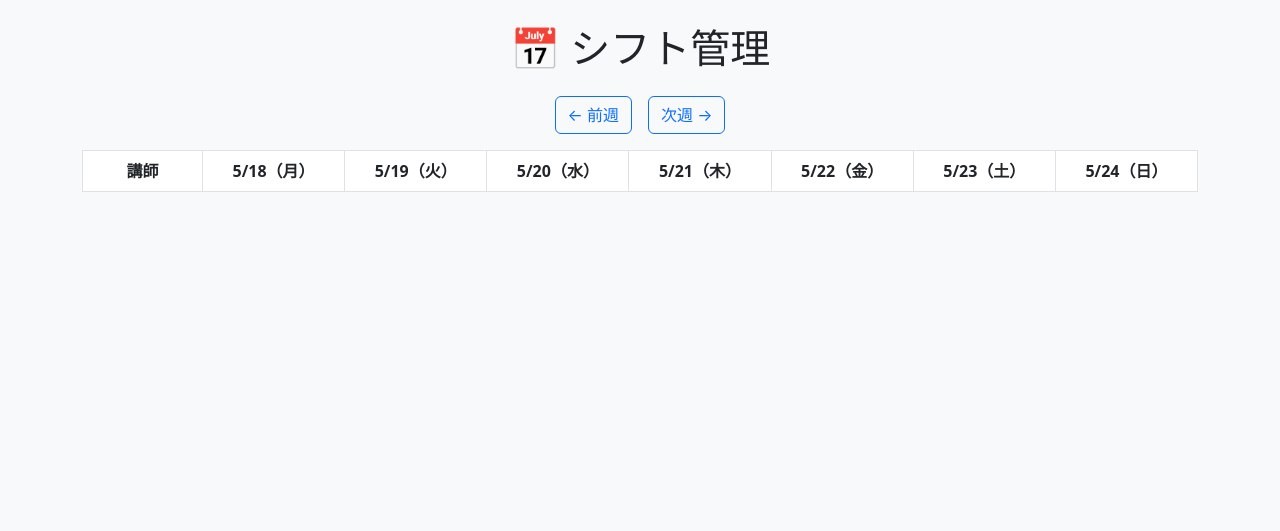
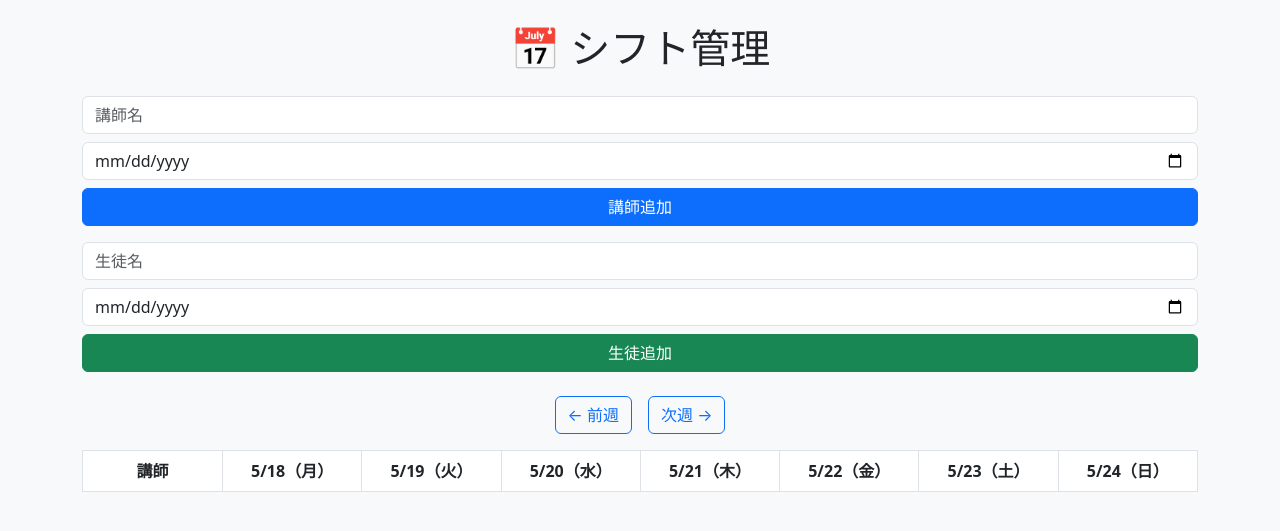
Before and after one commit to HEMLOKapx/shiftapp, a Flask app: page / in a window 1280 px wide. Shown: the top 531 px of the page. Run offline with Flask 3, Linux system fonts and the light colour scheme; data that the repository does not hold is empty.

Commit message:
Update index.html

```diff
--- a/templates/index.html
+++ b/templates/index.html
@@ -13,7 +13,27 @@
 
 <h1 class="text-center mb-4">📅 シフト管理</h1>
 
-<!-- ✅ 週切替（正しく修正） -->
+<!-- ✅ 講師登録 -->
+<form method="POST" class="mb-3">
+<input type="hidden" name="type" value="teacher">
+
+<input name="teacher" class="form-control mb-2" placeholder="講師名" required>
+<input type="date" name="date" class="form-control mb-2" required>
+
+<button class="btn btn-primary w-100">講師追加</button>
+</form>
+
+<!-- ✅ 生徒登録 -->
+<form method="POST" class="mb-4">
+<input type="hidden" name="type" value="student">
+
+<input name="student" class="form-control mb-2" placeholder="生徒名" required>
+<input type="date" name="date" class="form-control mb-2" required>
+
+<button class="btn btn-success w-100">生徒追加</button>
+</form>
+
+<!-- ✅ 週切替 -->
 <div class="d-flex justify-content-center gap-3 mb-3">
 
 <a href="/?week={{ offset - 1 }}" class="btn btn-outline-primary">
@@ -32,7 +52,7 @@
 <thead>
 <tr>
 
-<th style="width:120px;">講師</th>
+<th style="width:140px;">講師</th>
 
 {% for h in headers %}
 <th>{{ h }}</th>
```
